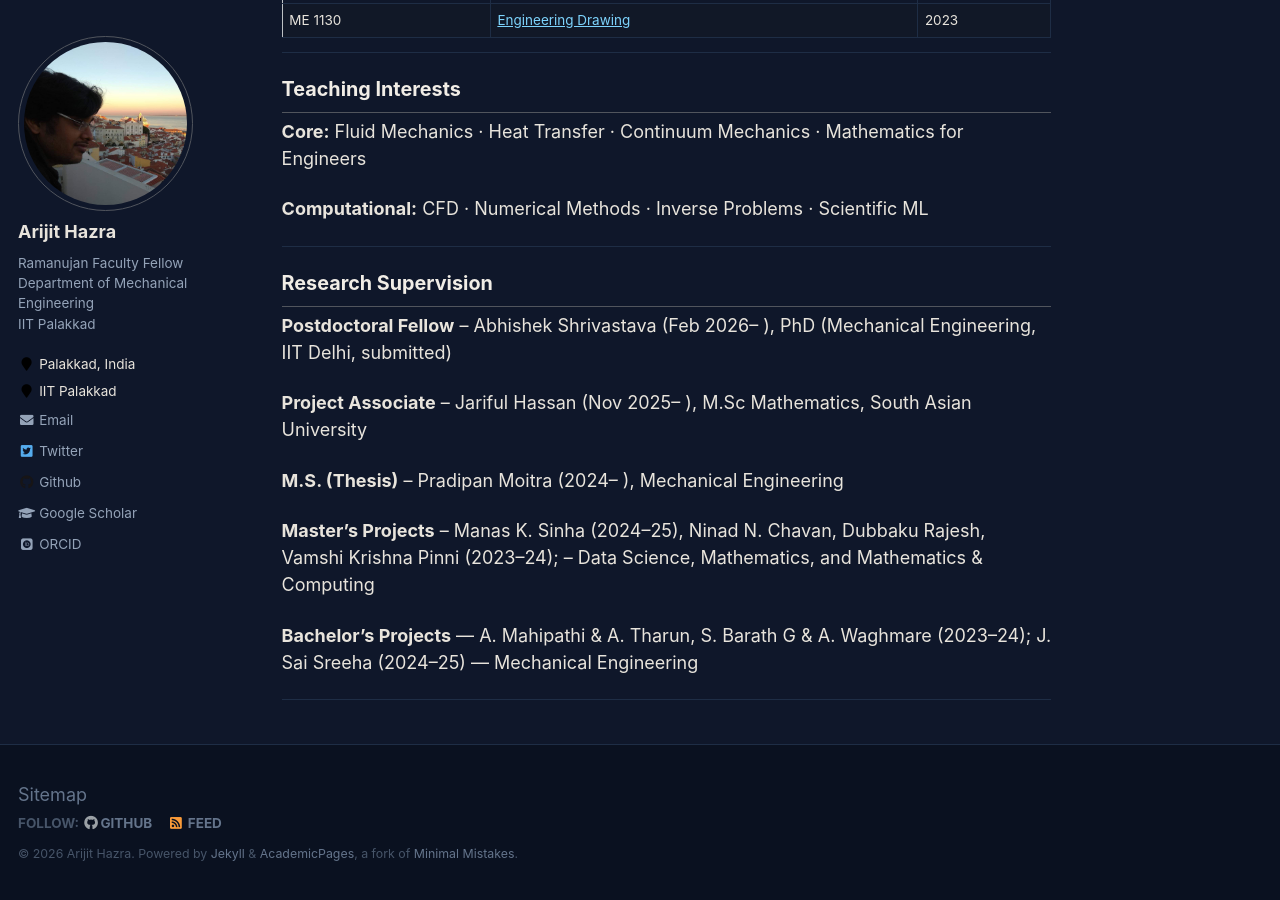
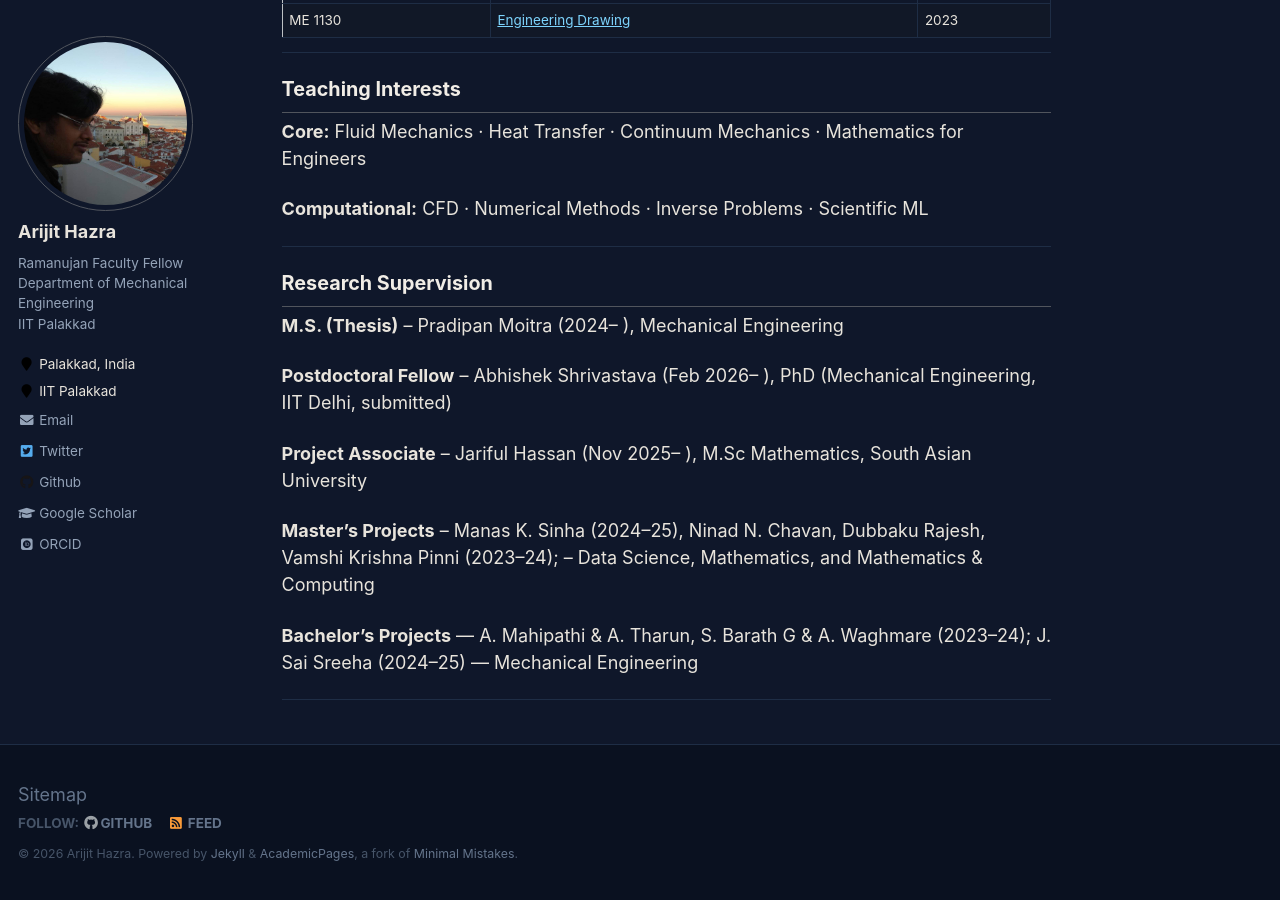
Before and after one commit to ahazra/ahazra.github.io, a Jekyll site: the page built from _pages/teaching-supervision.md, in a window 1280 px wide and 900 px high, scrolled down 568 px. Built offline with Jekyll 4.4.1, drawn with Linux system fonts in a browser that asks for light colours; some web fonts are replaced.

Commit message:
some more clean up

```diff
--- a/_pages/teaching-supervision.md
+++ b/_pages/teaching-supervision.md
@@ -37,11 +37,11 @@ engineering systems.
 
 ## Research Supervision
 
+**M.S. (Thesis)** -- Pradipan Moitra (2024-- ), Mechanical Engineering
+
 **Postdoctoral Fellow** -- Abhishek Shrivastava (Feb 2026-- ), PhD (Mechanical Engineering, IIT Delhi, submitted)
 
 **Project Associate** -- Jariful Hassan (Nov 2025-- ), M.Sc Mathematics, South Asian University
-
-**M.S. (Thesis)** -- Pradipan Moitra (2024-- ), Mechanical Engineering
 
 **Master's Projects** -- Manas K. Sinha (2024--25), Ninad N. Chavan, Dubbaku Rajesh, Vamshi Krishna Pinni (2023--24); -- Data Science, Mathematics, and Mathematics & Computing
 
```
